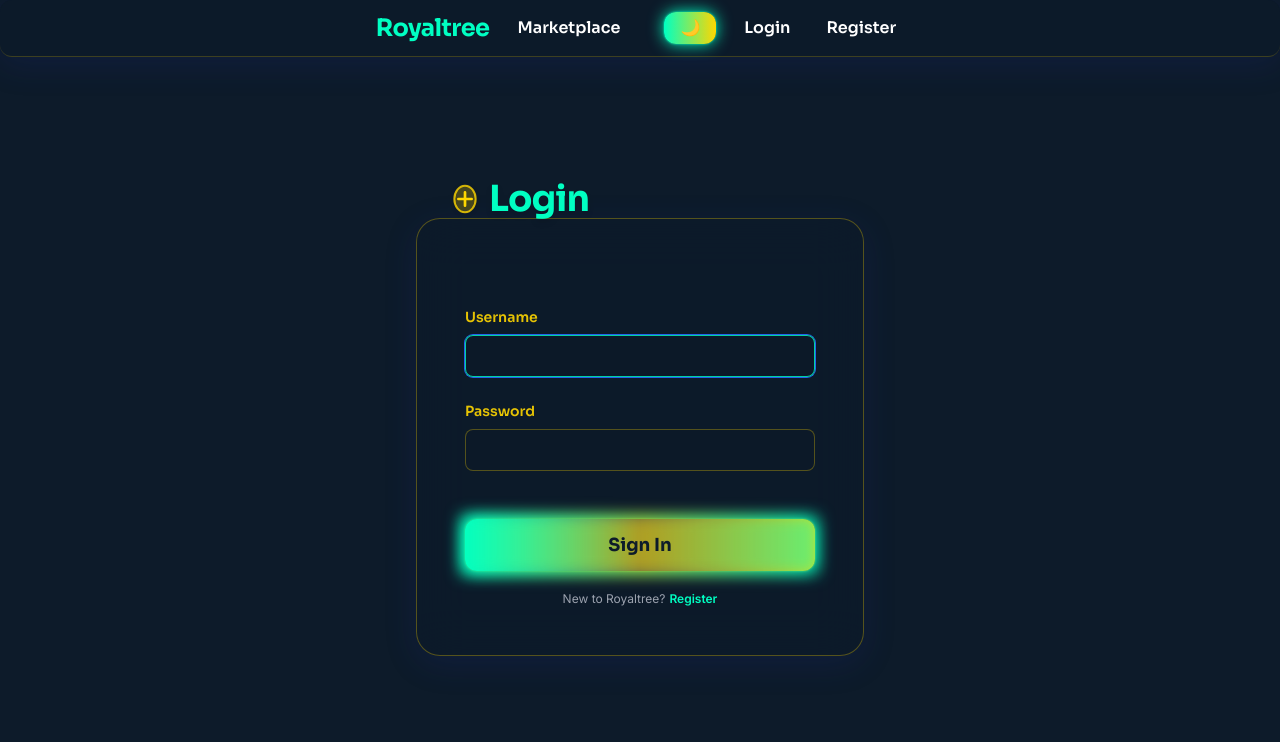
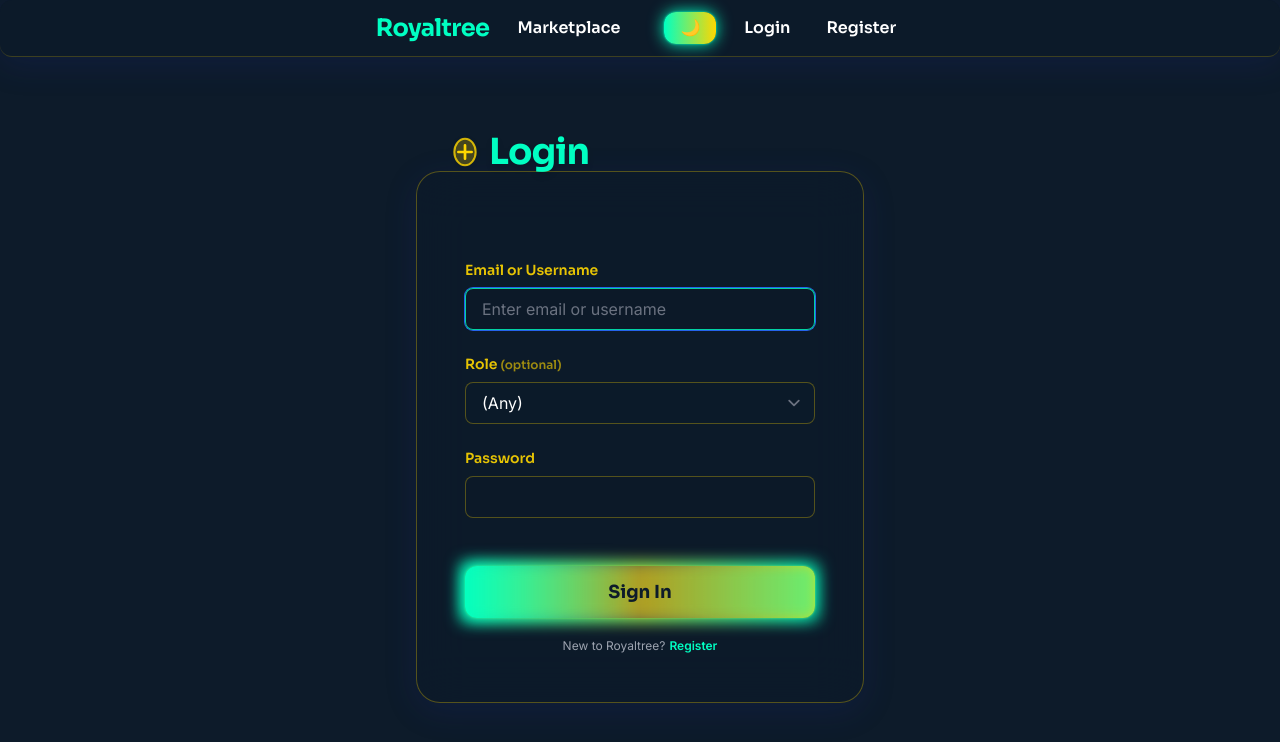
Before and after one commit to samueljoe12/fractionalvault-101436-101468, a React (Create React App) app in the folder royaltree_frontend/: page /login in a window 1280 px wide. Shown: the top 742 px of the page. Built offline with nearby package versions, Linux system fonts and the light colour scheme; no server answers.

Commit message:
CheckPoint

```diff
--- a/royaltree_frontend/src/pages/LoginPage.js
+++ b/royaltree_frontend/src/pages/LoginPage.js
@@ -7,7 +7,8 @@ import { motion } from "framer-motion";
 // PUBLIC_INTERFACE
 export default function LoginPage() {
   const { setUser } = useContext(UserContext);
-  const [username, setUsername] = useState("");
+  const [identifier, setIdentifier] = useState(""); // email or username
+  const [role, setRole] = useState(""); // optional
   const [password, setPassword] = useState("");
   const [error, setError] = useState("");
   const navigate = useNavigate();
@@ -16,12 +17,27 @@ export default function LoginPage() {
     e.preventDefault();
     setError("");
     try {
-      // Send credentials as direct JSON (not wrapped, no stringification, matches FastAPI backend).
-      const payload = { username, password };
+      // Accept email OR username for identifier
+      let payload = identifier.includes("@")
+        ? { email: identifier, password }
+        : { username: identifier, password };
+      // Optionally send role if supplied
+      if (role) payload.role = role;
       const result = await apiPost("/auth/login", payload, null, false);
       if (result && result.access_token) {
-        setUser({ token: result.access_token });
-        navigate("/");
+        setUser({
+          token: result.access_token,
+          username: result.username,
+          role: result.role,
+          email: result.email,
+        });
+        // Redirect to dashboard/landing based on role
+        if (result.role === "creator")
+          navigate("/creator/dashboard");
+        else if (result.role === "investor")
+          navigate("/investor/dashboard");
+        else
+          navigate("/");
       } else {
         setError("Invalid response");
       }
@@ -70,18 +86,35 @@ export default function LoginPage() {
             </motion.div>
           )}
           <div className="flex flex-col gap-2">
-            <label htmlFor="login-username" className="font-heading text-sm font-semibold text-gold/90">
-              Username
+            <label htmlFor="login-identifier" className="font-heading text-sm font-semibold text-gold/90">
+              Email or Username
             </label>
             <input
-              id="login-username"
+              id="login-identifier"
               type="text"
-              value={username}
-              onChange={e => setUsername(e.target.value)}
+              value={identifier}
+              onChange={e => setIdentifier(e.target.value)}
               autoFocus
               required
               className="transition border border-gold/30 rounded-lg px-4 py-2 bg-background/70 text-white focus:outline-none focus:border-neon-mint/80 font-body"
+              placeholder="Enter email or username"
             />
+          </div>
+          <div className="flex flex-col gap-2">
+            <label htmlFor="login-role" className="font-heading text-sm font-semibold text-gold/90">
+              Role <span className="text-xs text-gold/60">(optional)</span>
+            </label>
+            <select
+              id="login-role"
+              value={role}
+              onChange={e => setRole(e.target.value)}
+              className="transition border border-gold/30 rounded-lg px-4 py-2 bg-background/60 text-white"
+            >
+              <option value="">(Any)</option>
+              <option value="creator">Creator</option>
+              <option value="investor">Investor</option>
+              <option value="admin">Admin</option>
+            </select>
           </div>
           <div className="flex flex-col gap-2">
             <label htmlFor="login-password" className="font-heading text-sm font-semibold text-gold/90">
```
Also changed, not shown: 1 other file (tests, documents, lock files or other folders).
